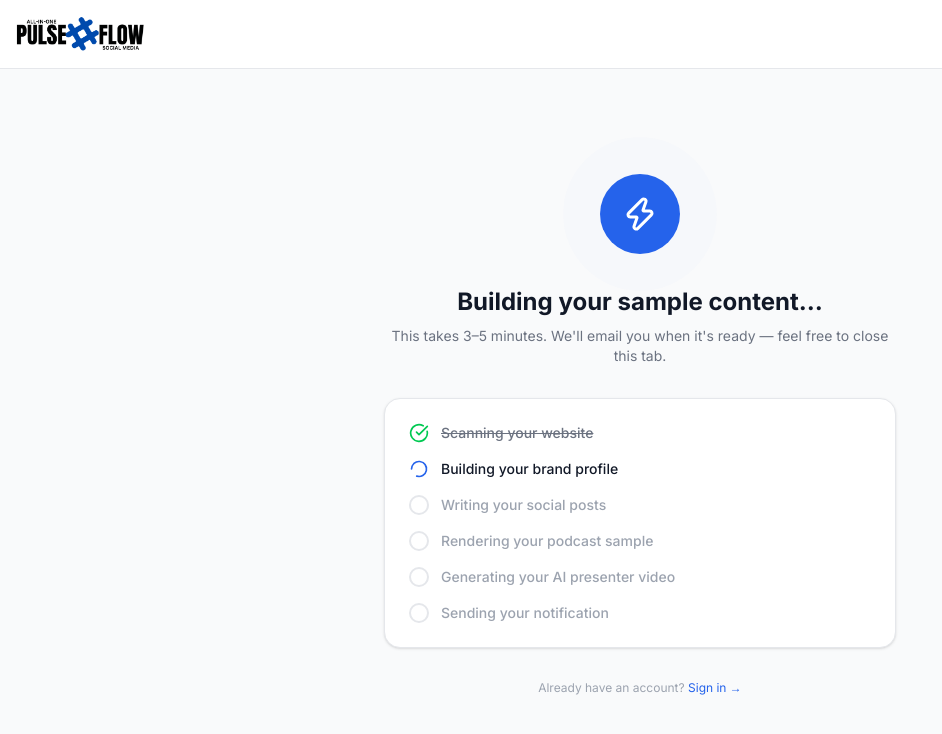
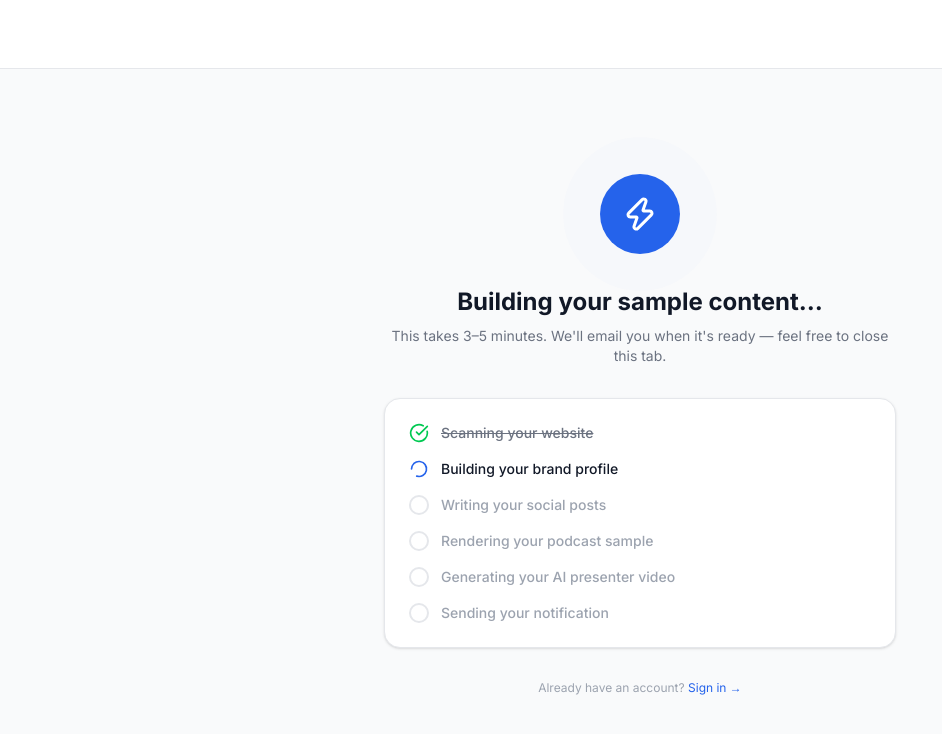
Before and after one commit to tdaniel1925/pulse-command1, a Next.js app: page /demo/generating/1 in a window 1280 px wide. Shown: the top 734 px of the page, without its empty margins (0-942 px from the left). Built offline with nearby package versions, Linux system fonts and the light colour scheme.

Commit message:
Use white logo on dark background demo   pages

```diff
--- a/src/app/demo/generating/[id]/page.tsx
+++ b/src/app/demo/generating/[id]/page.tsx
@@ -51,7 +51,7 @@ export default function GeneratingPage() {
     <div className="min-h-screen bg-neutral-50 flex flex-col">
       <nav className="bg-white border-b border-neutral-200 px-4 py-4">
         <div className="max-w-7xl mx-auto flex items-center gap-2">
-          <Image src="/logo.png" alt="PulseFlow" width={140} height={47} className="h-9 w-auto" />
+          <Image src="/logo-white.png" alt="PulseFlow" width={140} height={47} className="h-9 w-auto" />
         </div>
       </nav>
 
--- a/src/app/demo/page.tsx
+++ b/src/app/demo/page.tsx
@@ -82,7 +82,7 @@ export default function DemoPage() {
       <nav className="relative z-10 px-4 py-5">
         <div className="max-w-7xl mx-auto flex items-center justify-between">
           <Link href="/" className="flex items-center gap-2">
-            <Image src="/logo.png" alt="PulseFlow" width={140} height={47} className="h-9 w-auto" />
+            <Image src="/logo-white.png" alt="PulseFlow" width={140} height={47} className="h-9 w-auto" />
           </Link>
           <Link href="/login" className="text-sm text-white/60 hover:text-white transition-colors">
             Already a member? Sign in →
```
